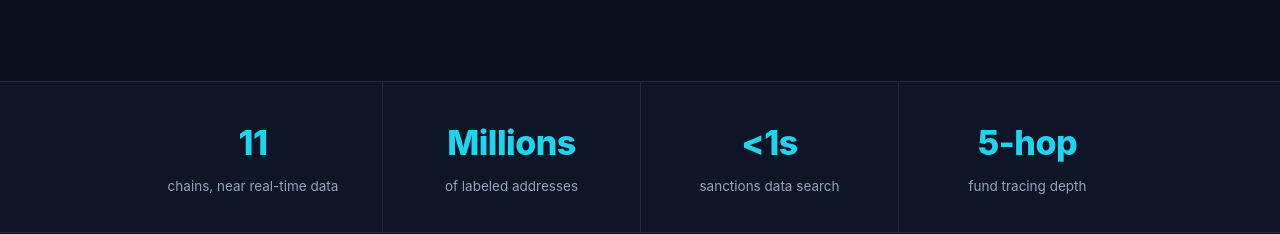
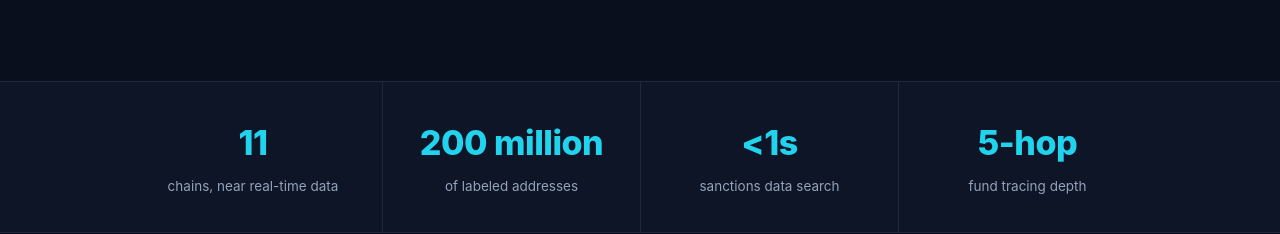
Before and after one commit to npc7/daia-site, a plain HTML site: page index.html in a window 1280 px wide. Shown: the part 1143-1377 px from the top of the page. Drawn offline with Linux system fonts and the light colour scheme.

Commit message:
Update labeled-address stat: 2亿 / 200 million

```diff
--- a/i18n.js
+++ b/i18n.js
@@ -18,7 +18,7 @@ const I18N = {
     "graph.caption": "One address, one fund-flow graph: who each counterparty is, which chain is risky, and how many points it costs — every hop explainable.",
 
     "stats.chains": "chains, near real-time data",
-    "stats.millionsNum": "Millions",
+    "stats.millionsNum": "200 million",
     "stats.labels": "of labeled addresses",
     "stats.sanctions": "sanctions data search",
     "stats.tracing": "fund tracing depth",
@@ -114,7 +114,7 @@ const I18N = {
     "graph.caption": "一个地址，一张资金链路图：每一跳对手方是谁、哪条链路有风险、该扣多少分——每一步都可解释。",
 
     "stats.chains": "条链 · 近实时数据",
-    "stats.millionsNum": "百万级",
+    "stats.millionsNum": "2亿",
     "stats.labels": "标签地址库",
     "stats.sanctions": "制裁数据检索",
     "stats.tracing": "最深资金追溯",
--- a/index.html
+++ b/index.html
@@ -140,7 +140,7 @@
         <div class="stat-label" data-i18n="stats.chains">chains, near real-time data</div>
       </div>
       <div class="stat">
-        <div class="stat-num" data-i18n="stats.millionsNum">Millions</div>
+        <div class="stat-num" data-i18n="stats.millionsNum">200 million</div>
         <div class="stat-label" data-i18n="stats.labels">of labeled addresses</div>
       </div>
       <div class="stat">
```
